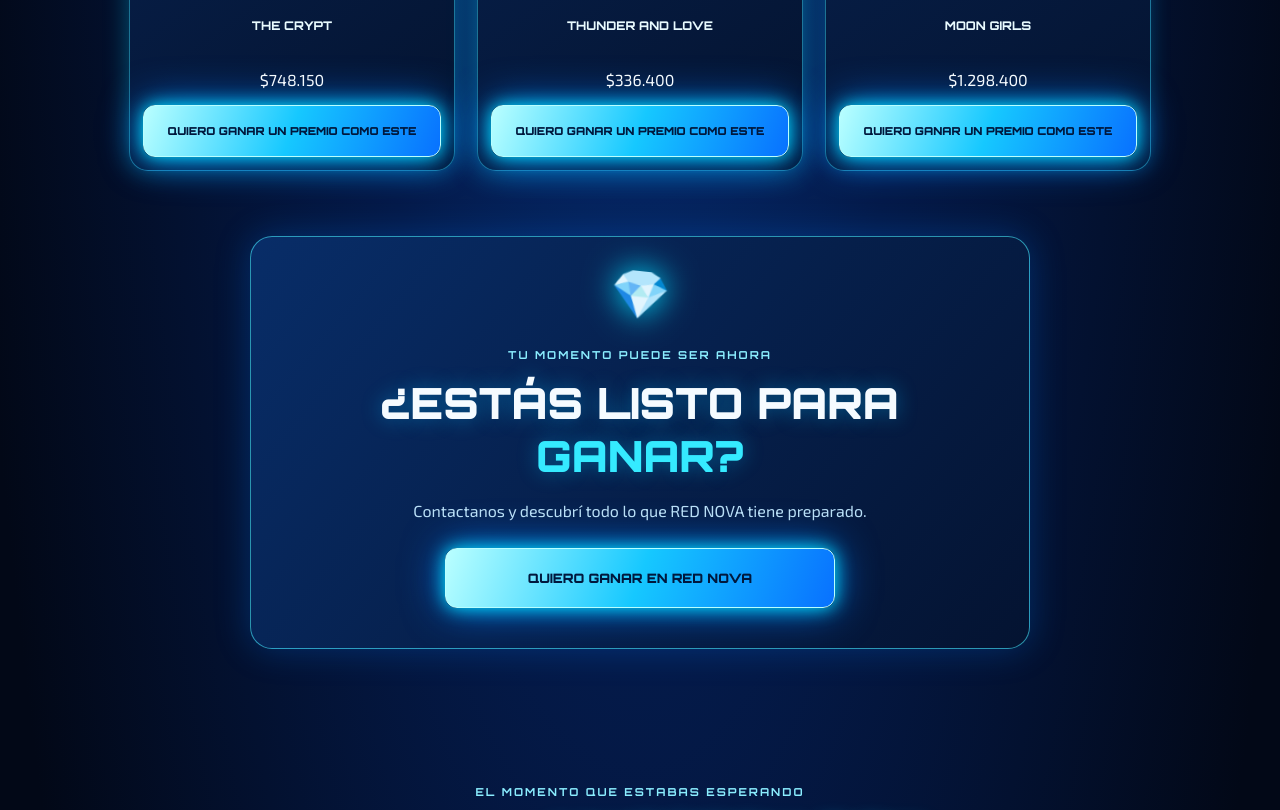
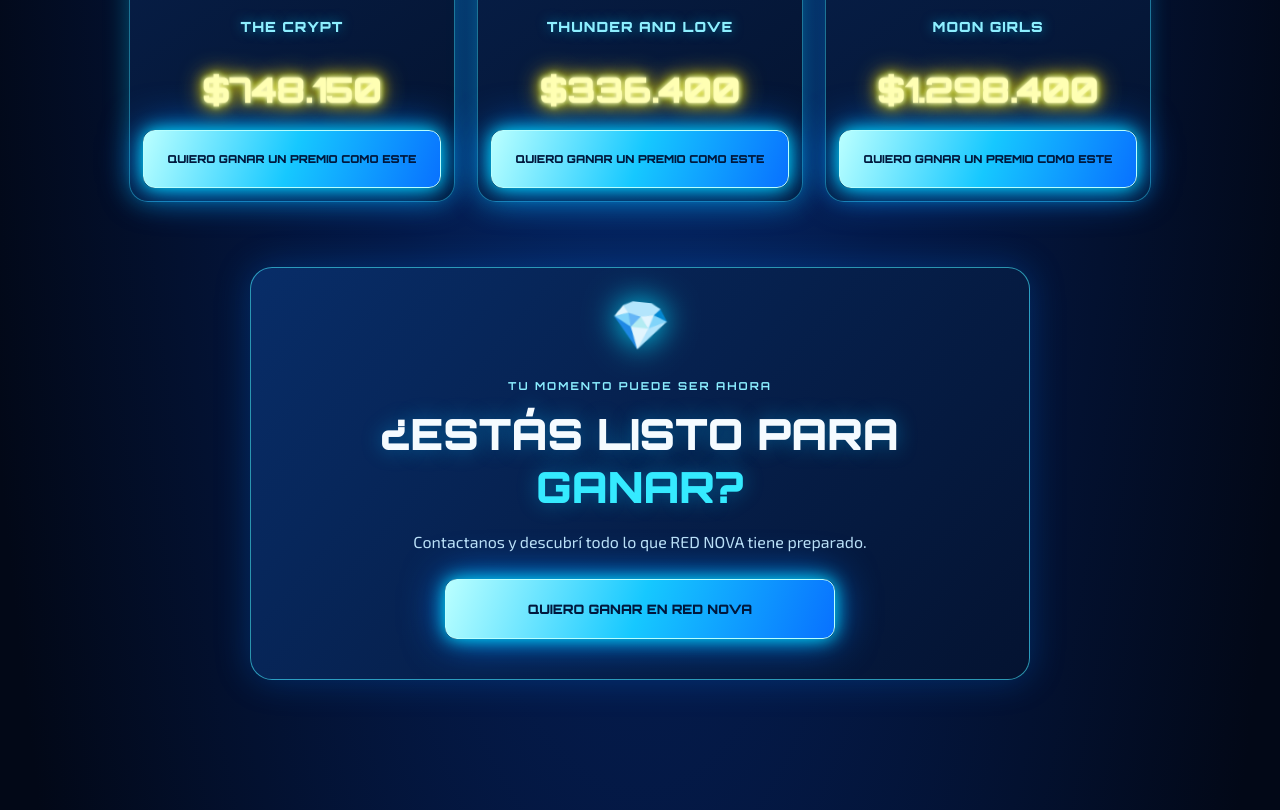
Before and after one commit to merlinalunar-cell/red-nova-mystery-box, a plain HTML site: page index.html in a window 1280 px wide. Shown: the part 1664-2474 px from the top of the page. Drawn offline with Linux system fonts and the light colour scheme.

Commit message:
Update styles.css

```diff
--- a/styles.css
+++ b/styles.css
@@ -229,3 +229,42 @@ dialog{width:min(90%,420px);border:1px solid #4ceaff;border-radius:18px;backgrou
   object-fit: contain !important;
   display: block;
 }
+/* ===== MONTOS DE PREMIOS RED NOVA ===== */
+
+.prize-amount {
+  margin: 8px 0 20px;
+  color: #ffe08a;
+  font-family: Orbitron, sans-serif;
+  font-size: clamp(25px, 4vw, 34px);
+  font-weight: 900;
+  letter-spacing: -1px;
+  text-shadow:
+    0 0 5px #fff2b0,
+    0 0 12px #ffc400,
+    0 0 25px #ff9d00;
+  animation: goldPrizeGlow 2s ease-in-out infinite;
+}
+
+@keyframes goldPrizeGlow {
+  0%, 100% {
+    filter: brightness(1);
+    transform: scale(1);
+  }
+  50% {
+    filter: brightness(1.3);
+    transform: scale(1.04);
+  }
+}
+
+.prize-card h3 {
+  color: #8defff;
+  font-family: Orbitron, sans-serif;
+  font-size: 14px;
+  font-weight: 900;
+  letter-spacing: 1px;
+  text-shadow: 0 0 12px #00cfff88;
+}
+
+.prize-card .whatsapp-cta {
+  min-height: 58px;
+}
```
